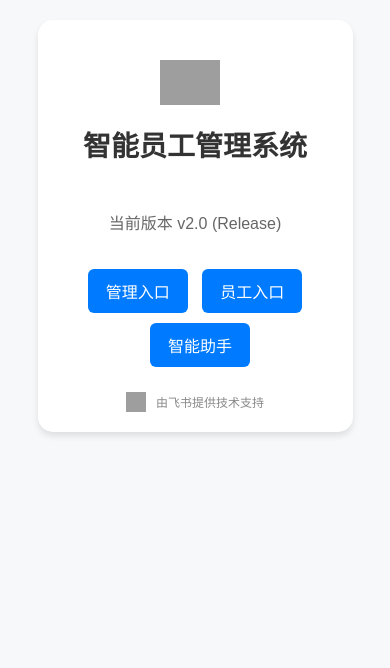
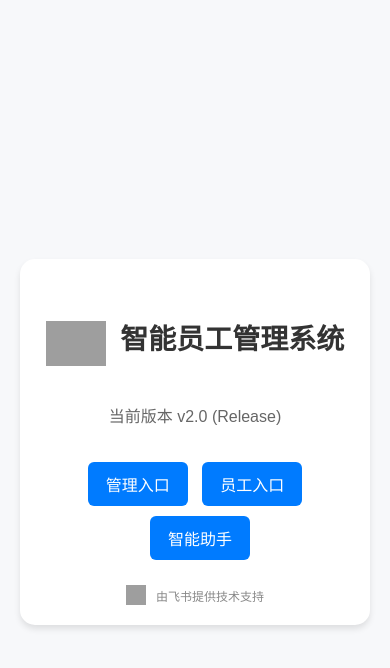
Before and after one commit to Carl-Ryan/Intelligent-employee-management, a plain HTML site: page index.html in a window 390 px wide. Drawn offline with Linux system fonts and the light colour scheme; grey boxes are pictures that could not be loaded.

Commit message:
Update index.html

```diff
--- a/index.html
+++ b/index.html
@@ -69,16 +69,17 @@
         /* 添加媒体查询以优化移动设备布局 */
         @media screen and (max-width: 768px) {
     body {
-                padding: 20px; /* 添加上下边距 */
         height: auto; /* 允许页面在移动设备上滚动 */
-                display: block; /* 使用标准流布局，而不是flex布局 */
+        display: flex; /* 使用flex布局 */
+        justify-content: center; /* 水平居中 */
+        align-items: center; /* 垂直居中 */
+        padding: 20px; /* 添加一些内边距 */
+        min-height: 100vh; /* 最小高度为视窗的高度 */
     }
     .container {
         width: 90%; /* 容器宽度为90%，以适应屏幕 */
         max-width: none; /* 去除最大宽度限制 */
         padding: 40px 20px; /* 减小内边距 */
-                margin: auto; /* 自动边距使其垂直居中 */
-                box-sizing: border-box; /* 添加box-sizing防止宽度计算错误 */
     }
     h1 {
         font-size: 28px; /* 减小标题字号 */
```
Lines whose indentation alone changed are shown as unchanged.
